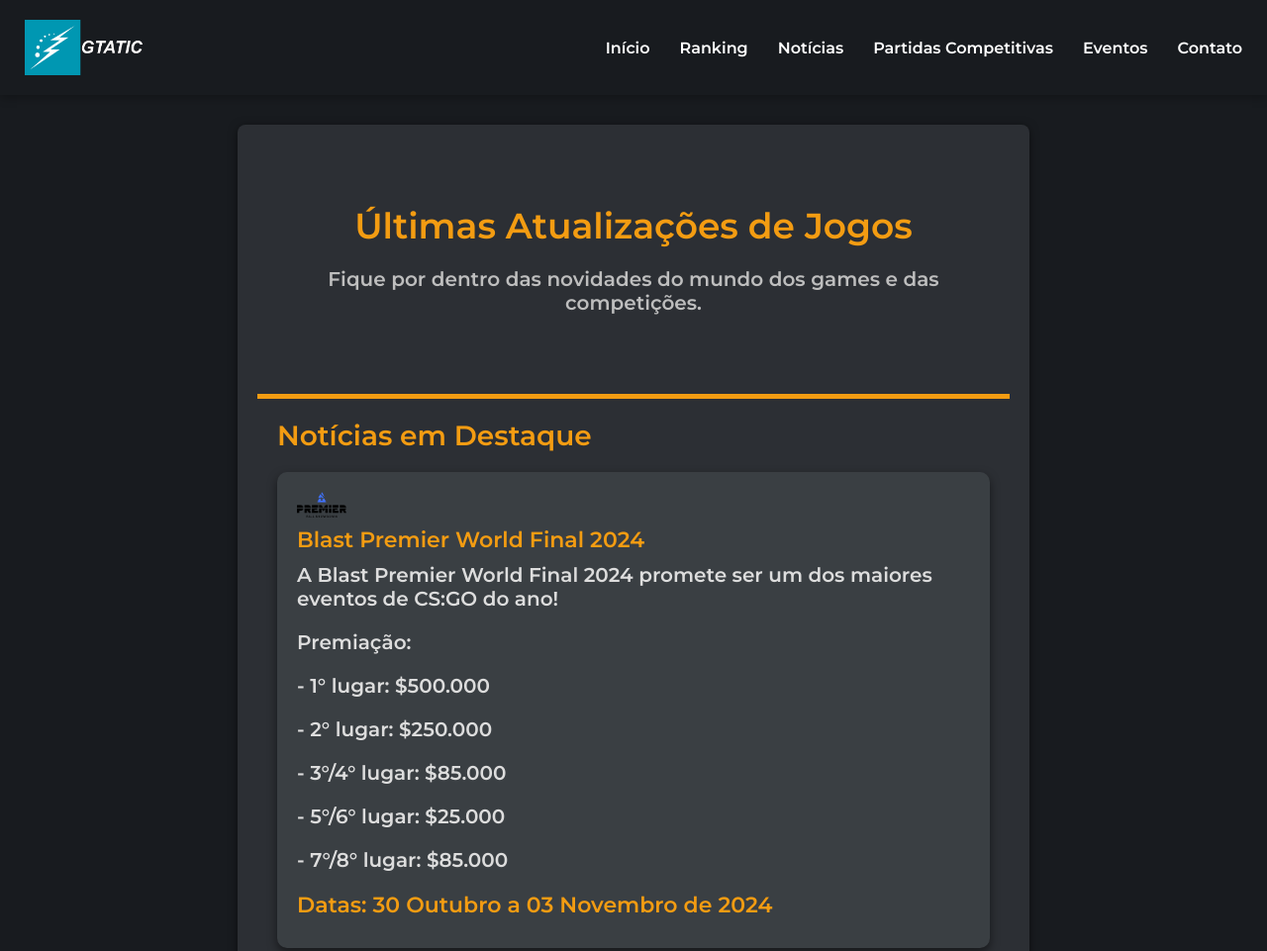
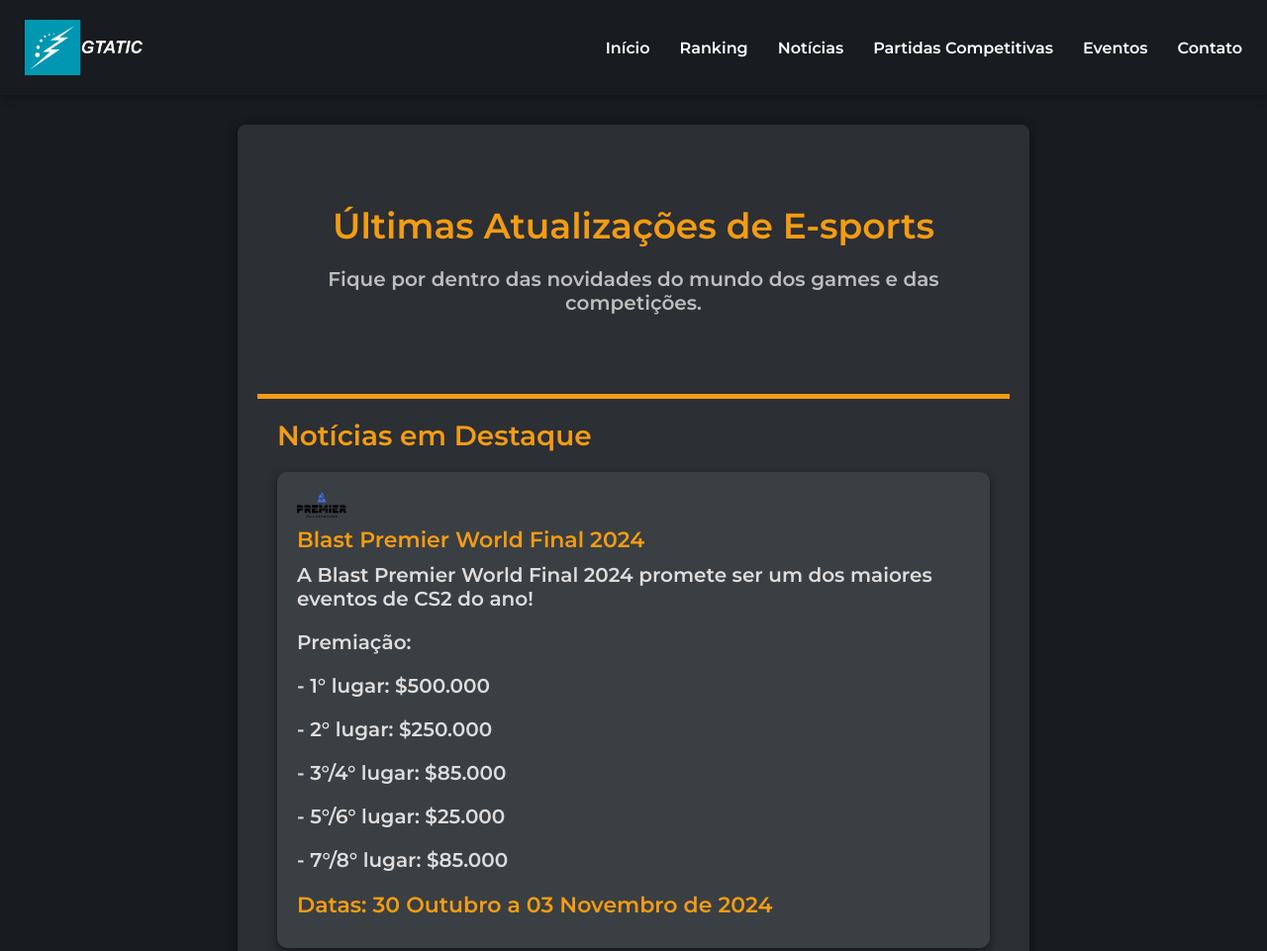
Before and after one commit to faellim/gtatic, a plain HTML site: page index.html in a window 1280 px wide. Shown: the top 961 px of the page at 99% size. Drawn offline with Linux system fonts and the light colour scheme.

Commit message:
Update index.html

```diff
--- a/index.html
+++ b/index.html
@@ -26,7 +26,7 @@
 
     <main>
         <section class="hero">
-            <h2>Últimas Atualizações de Jogos</h2>
+            <h2>Últimas Atualizações de E-sports</h2>
             <p>Fique por dentro das novidades do mundo dos games e das competições.</p>
         </section>
 
@@ -34,7 +34,7 @@
             <h2>Notícias em Destaque</h2>
             <div class="noticia-card">
                 <img class="csfoto" src="assets/blast.png" alt="Logotipo da Blast"><h3>Blast Premier World Final 2024</h3>
-                <p>A Blast Premier World Final 2024 promete ser um dos maiores eventos de CS:GO do ano!</p>
+                <p>A Blast Premier World Final 2024 promete ser um dos maiores eventos de CS2 do ano!</p>
                 <p class="cspremiacao">Premiação:</p>
                 <p>- 1° lugar: $500.000</p>
                 <p>- 2° lugar: $250.000</p>
```
